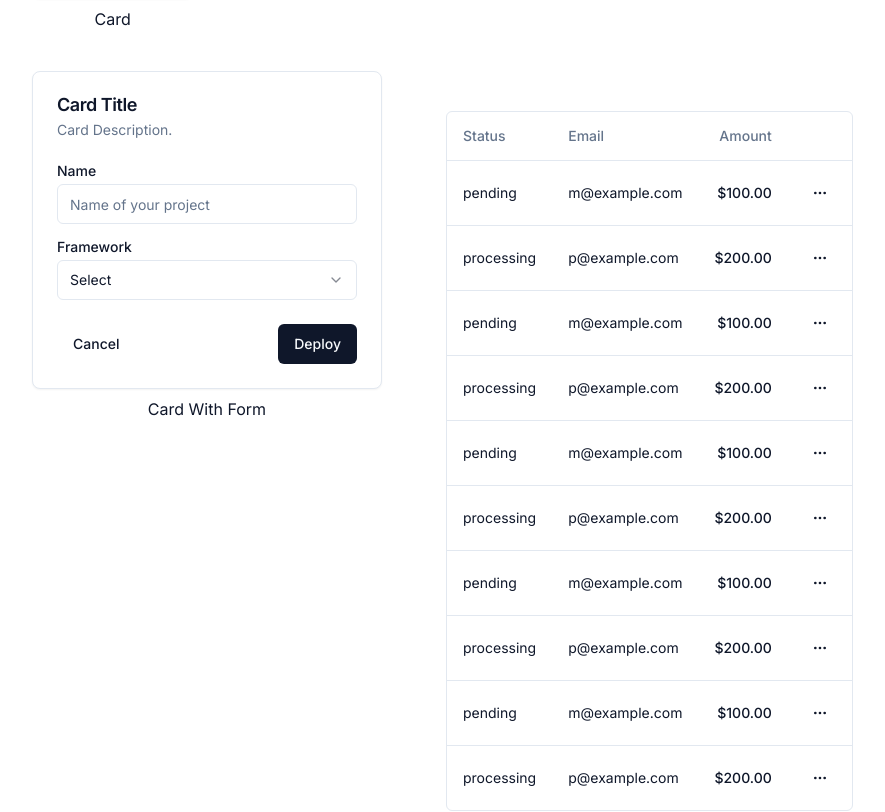
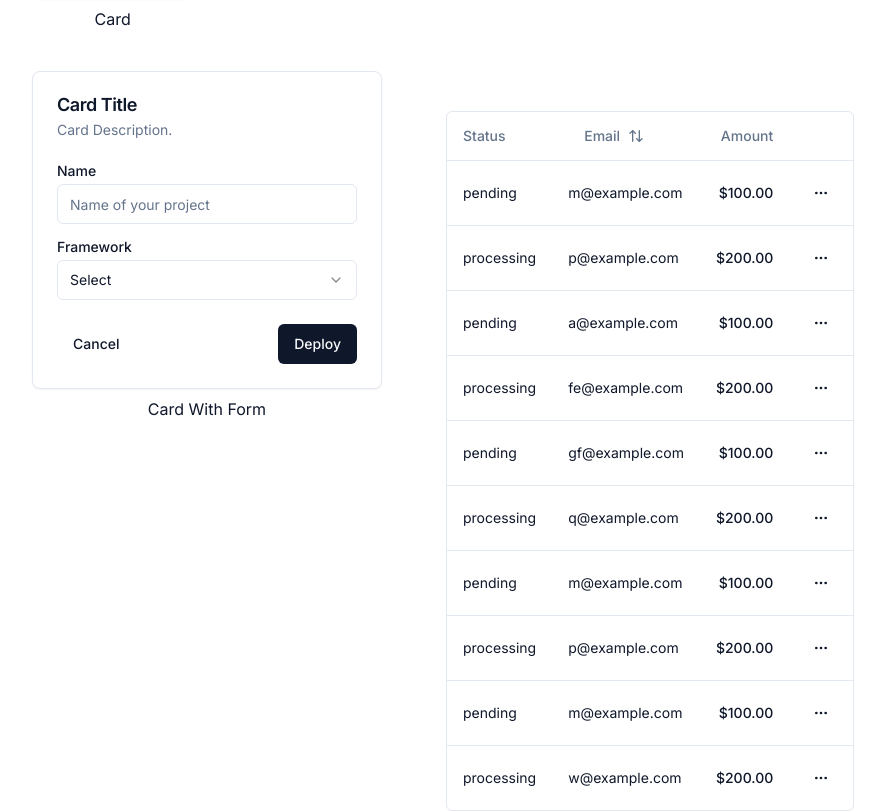
Before and after one commit to softwarebyze/next-shad, a Next.js app: page / in a window 1280 px wide. Shown: the part 816-1628 px from the top of the page, without its empty margins (8-893 px from the left). Built offline with nearby package versions, Linux system fonts and the light colour scheme.

Commit message:
added sorting by email

```diff
--- a/components/demo/data-table-demo.tsx
+++ b/components/demo/data-table-demo.tsx
@@ -1,7 +1,7 @@
 "use client"
 
 import { ColumnDef } from "@tanstack/react-table"
-import { MoreHorizontal } from "lucide-react"
+import { ArrowUpDown, MoreHorizontal } from "lucide-react"
 
 import { Button } from "@/components/ui/button"
 import {
@@ -31,7 +31,17 @@
   },
   {
     accessorKey: "email",
-    header: "Email",
+    header: ({ column }) => {
+      return (
+        <Button
+          variant="ghost"
+          onClick={() => column.toggleSorting(column.getIsSorted() === "asc")}
+        >
+          Email
+          <ArrowUpDown className="ml-2 h-4 w-4" />
+        </Button>
+      )
+    },
   },
   {
     accessorKey: "amount",
@@ -93,13 +103,25 @@
     id: "728ed52f",
     amount: 100,
     status: "pending",
-    email: "m@example.com",
+    email: "a@example.com",
   },
   {
     id: "3b3c1f2a",
     amount: 200,
     status: "processing",
-    email: "p@example.com",
+    email: "fe@example.com",
+  },
+  {
+    id: "728ed52f",
+    amount: 100,
+    status: "pending",
+    email: "gf@example.com",
+  },
+  {
+    id: "3b3c1f2a",
+    amount: 200,
+    status: "processing",
+    email: "q@example.com",
   },
   {
     id: "728ed52f",
@@ -123,31 +145,19 @@
     id: "3b3c1f2a",
     amount: 200,
     status: "processing",
-    email: "p@example.com",
+    email: "w@example.com",
   },
   {
     id: "728ed52f",
     amount: 100,
     status: "pending",
-    email: "m@example.com",
+    email: "t@example.com",
   },
   {
     id: "3b3c1f2a",
     amount: 200,
     status: "processing",
-    email: "p@example.com",
-  },
-  {
-    id: "728ed52f",
-    amount: 100,
-    status: "pending",
-    email: "m@example.com",
-  },
-  {
-    id: "3b3c1f2a",
-    amount: 200,
-    status: "processing",
-    email: "p@example.com",
+    email: "s@example.com",
   },
 ]
 
--- a/components/ui/data-table.tsx
+++ b/components/ui/data-table.tsx
@@ -2,9 +2,11 @@
 
 import {
   ColumnDef,
+  SortingState,
   flexRender,
   getCoreRowModel,
   getPaginationRowModel,
+  getSortedRowModel,
   useReactTable,
 } from "@tanstack/react-table"
 
@@ -17,6 +19,7 @@
   TableHeader,
   TableRow,
 } from "@/components/ui/table"
+import { useState } from "react"
 
 interface DataTableProps<TData, TValue> {
   columns: ColumnDef<TData, TValue>[]
@@ -27,11 +30,17 @@
   columns,
   data,
 }: DataTableProps<TData, TValue>) {
+  const [sorting, setSorting] = useState<SortingState>([])
   const table = useReactTable({
     data,
     columns,
     getCoreRowModel: getCoreRowModel(),
     getPaginationRowModel: getPaginationRowModel(),
+    onSortingChange: setSorting,
+    getSortedRowModel: getSortedRowModel(),
+    state: {
+      sorting,
+    },
   })
 
   return (
```
